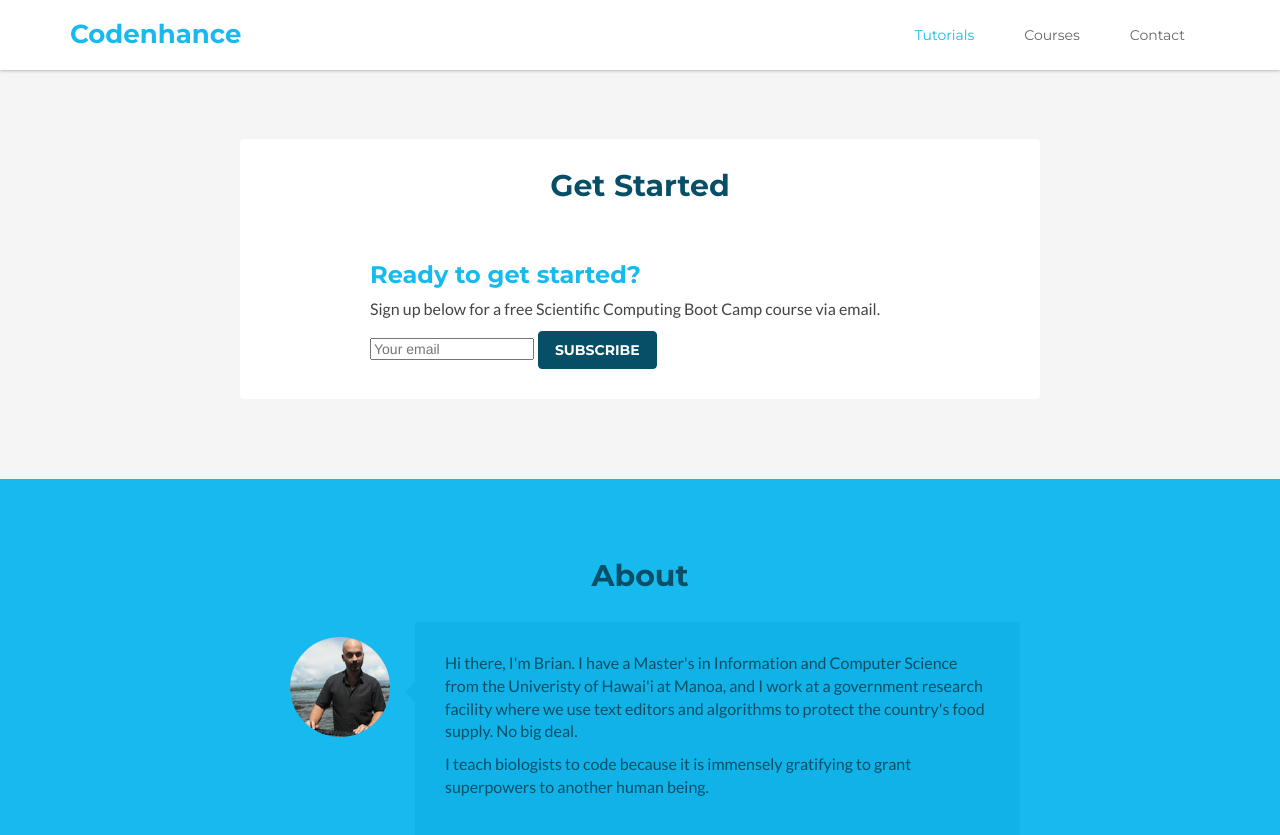
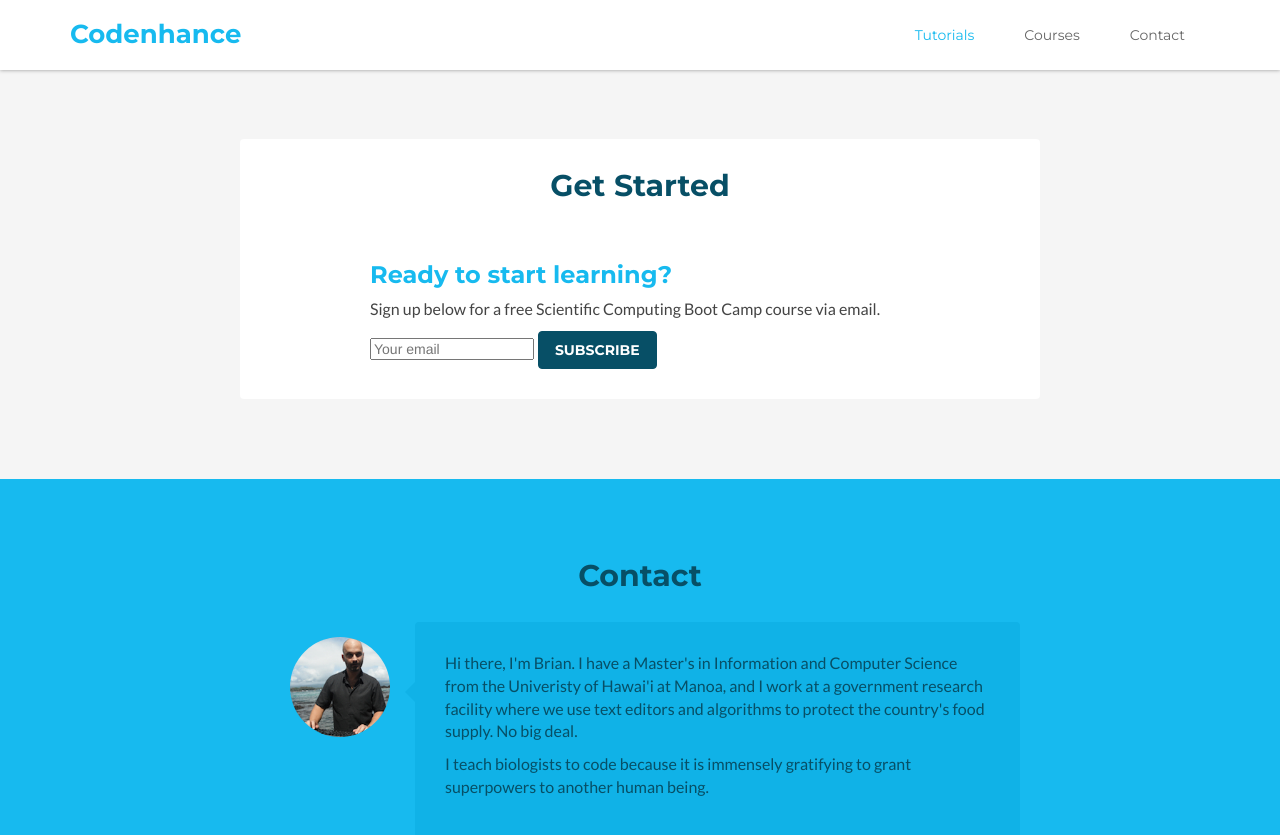
Before and after one commit to Codenhance/codenhance.github.io, a Jekyll site: the page built from index.html, in a window 1280 px wide and 900 px high, scrolled down 1219 px. Shown: the top 835 px of the window. Built offline with Jekyll 4.4.1, drawn with Linux system fonts in a browser that asks for light colours; comment, search, counter and statistics services are not loaded.

Commit message:
change 'about' to 'contact', remove redundant language

```diff
--- a/_includes/contact.html
+++ b/_includes/contact.html
@@ -2,7 +2,7 @@
     <section id="contact" class="contact section has-pattern">
         <div class="container">
             <div class="contact-inner">
-                <h2 class="title  text-center">About</h2>
+                <h2 class="title  text-center">Contact</h2>
                 <div class="author-message">
                     <div class="profile">
                       <img class="img-responsive" src="{{ site.baseurl }}public/images/profile.jpg" alt="" />
--- a/_includes/get_started.html
+++ b/_includes/get_started.html
@@ -6,7 +6,7 @@
                 <div class="info">
                 </div><!--//info-->
 		<div class="cta-container">
-			<h3 class="sub-title">Ready to get started?</h3>
+			<h3 class="sub-title">Ready to start learning?</h3>
 			<p>Sign up below for a free Scientific Computing Boot Camp course via email.</p>
 			<!-- Begin MailChimp Signup Form -->
 			<link href="//cdn-images.mailchimp.com/embedcode/slim-081711.css" rel="stylesheet" type="text/css">
```
Also changed, not shown: 1 other file.
